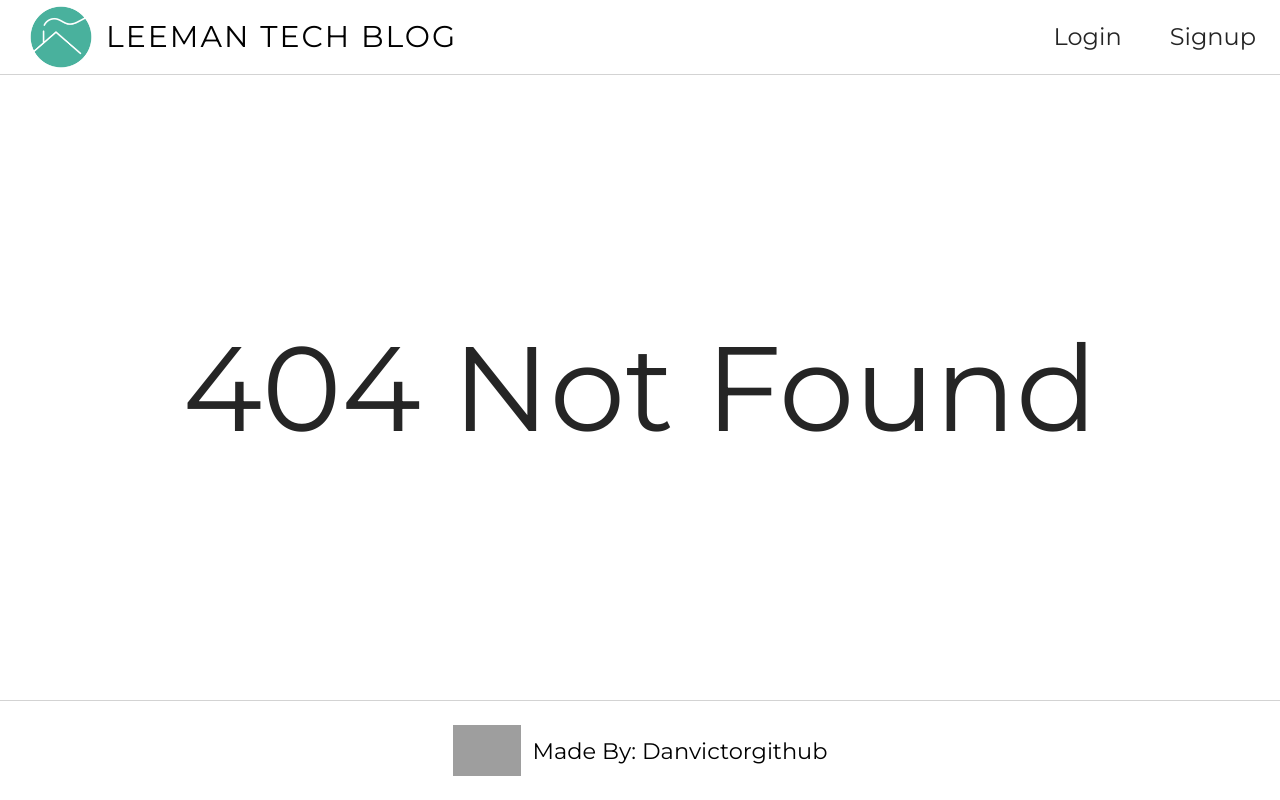
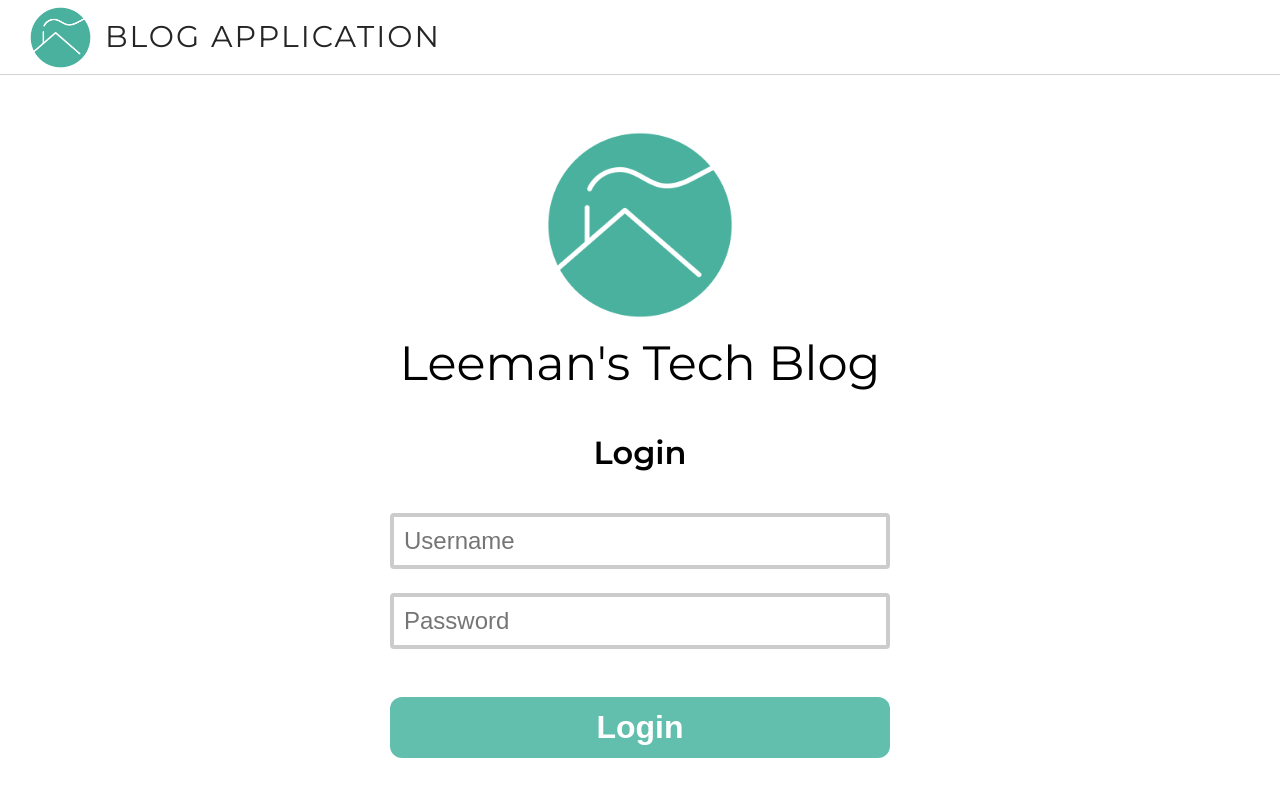
Before and after one commit to Danvictorgithub/Blog-Application, a Vue app: page /login in a window 1280 px wide. Before the commit this address had no page. Built offline with nearby package versions, Linux system fonts and the light colour scheme; grey boxes are pictures that could not be loaded.

Commit message:
Created Login Form

```diff
--- a/package.json
+++ b/package.json
@@ -9,6 +9,7 @@
   },
   "dependencies": {
     "@esbuild/linux-x64": "^0.18.11",
+    "axios": "^1.4.0",
     "pinia": "^2.1.4",
     "vue": "^3.2.45",
     "vue-router": "^4.1.6"
--- a/src/App.vue
+++ b/src/App.vue
@@ -1,13 +1,24 @@
 <script setup>
   import {RouterView} from 'vue-router';
-  import { useAuthenticationStore } from './data/state';
-  import Header from "./components/ui/Header.vue";
-  import Footer from "./components/ui/Footer.vue";
 </script>
 <template>
-  <Header title="Leeman Tech Blog"/>
   <RouterView/>
-  <Footer/>
 </template>
 <style scoped>
 </style>
+<!-- Todo:
+  UI:
+    Create Login Form /
+    Create SignUp Form
+    Create WYSIWYG
+    Create Like Form
+    Create Comment Form
+  API:
+    Implement Authentication
+    Create Index
+    Create Show
+    Create New
+    Create Create
+    Create Edit
+    Create Update
+    Create Delete -->
--- a/src/components/ui/Footer.vue
+++ b/src/components/ui/Footer.vue
@@ -3,7 +3,7 @@
 </script>
 <template>
 	<footer>
-		<img src="../assets/GitHub-Mark.png" alt="Github Logo">
+		<img src="../../assets/GitHub-Mark.png" alt="Github Logo">
 		<h2>Made By: Danvictorgithub</h2>
 	</footer>
 </template>
--- a/src/components/ui/Header.vue
+++ b/src/components/ui/Header.vue
@@ -1,24 +1,26 @@
 <script setup>
 	import {ref} from 'vue';
-	const drawerIcon = '/icons/nav-drawer-icon.png';
+	import { RouterLink } from 'vue-router';
+	const drawerIcon = '../icons/nav-drawer-icon.png';
 	const props = defineProps({
 		title:String,
+		hide:{type:Boolean,default:false},
 	})
 	const menuToggle = ref('false');
 </script>
 <template>
 	<header>
-		<h1><img class="icon" src="/favicon.png">{{title || "Blog Application"}}</h1>
-		<button @click="menuToggle = !menuToggle" class="hideToggle menuDrawer"><img class="drawerIcon" src="./icons/nav-drawer-icon.png" alt="Button"></button>
-		<ul :class="{on:menuToggle}" class="authButtons">
-			<a href=""><li>Login</li></a>
-			<a href=""><li>Signup</li></a>
+		<h1><RouterLink to="/"><img class="icon" src="/favicon.png">{{title || "Blog Application"}}</RouterLink></h1>
+		<button v-if="!hide" @click="menuToggle = !menuToggle" class="hideToggle menuDrawer"><img class="drawerIcon" src="./icons/nav-drawer-icon.png" alt="Button"></button>
+		<ul v-if="!hide" :class="{on:menuToggle}" class="authButtons">
+			<RouterLink to="login">Login</RouterLink>
+			<RouterLink to="signup">Signup</RouterLink>
 		</ul>
 	</header>
 </template>
 <style scoped>
 	.icon {
-		height: 100%;
+		width: 65px;
 	}
 	header {
 		padding-inline: 24px;
@@ -31,7 +33,7 @@
 		border-bottom: 1px solid lightgray;
 		z-index: 1;
 	}
-	header h1 {
+	header h1 a{
 		height:100%;
 		display:flex;
 		align-items:center;
@@ -39,6 +41,8 @@
 		gap:12px;
 		letter-spacing:2px;
 		text-transform:uppercase;
+		text-decoration: none;
+		color:var(--matte-black)
 	}
 	header ul {
 		display:flex;
--- a/src/data/state.js
+++ b/src/data/state.js
@@ -1,6 +1,26 @@
 import { defineStore } from "pinia";
-
-export const useAuthenticationStore = defineStore(
+const useLoading = defineStore(
+    "Loading",
+    {
+        state: () => ({
+            isLoading: false
+        }),
+        actions: {
+            setIsLoading (boolean) {
+                this.isLoading = boolean;
+            }
+        }
+    }
+);
+const useAPI = defineStore(
+    "API",
+    {
+        state: () => ({
+            API: "https://localhost:5454/api/"
+        })
+    }
+);
+const useAuthenticationStore = defineStore(
     "AuthenticationStore",
     {
         state: () => (
@@ -13,4 +33,6 @@ export const useAuthenticationStore = defineStore(
             }
         }
     }
-    );
+);
+
+export { useLoading, useAPI, useAuthenticationStore };
--- a/src/routes/index.js
+++ b/src/routes/index.js
@@ -2,6 +2,7 @@ import {createRouter,createWebHistory} from 'vue-router';
 import HomeView from '../views/Home.vue';
 import Blogpost from '../views/Blogpost.vue';
 import notFound from '../views/404.vue';
+import Login from '../views/Login.vue';
 const routes = [
 	{
 		path:'/',
@@ -9,14 +10,19 @@ const routes = [
 		component: HomeView
 	},
 	{
+		path:'/blogPost',
+		name:'blogPost',
+		component:Blogpost
+	},
+	{
+		path:'/login',
+		name:'login',
+        component:Login
+	},
+	{
 		path:'/:pathMatch(.*)*',
 		name:'404',
 		component:notFound
-	},
-	{
-		path:'/blogPost',
-		name:'blogPost',
-		component:Blogpost
 	},
 ];
 const router = createRouter({
--- a/src/views/Blogpost.vue
+++ b/src/views/Blogpost.vue
@@ -1,7 +1,9 @@
 <script setup>
-
+	import Header from '../components/ui/Header.vue';
+	import Footer from '../components/ui/Footer.vue';
 </script>
 <template>
+	<Header title="Leeman Tech Blog"/>
 	<section class="wrapper-blog container">
 		<div class="blogMetaData">
 			<h2 class="blogAuthor">By: Some User</h2>
@@ -35,6 +37,7 @@
 			</article>
 		</section>
 	</section>
+	<Footer/>
 </template>
 <style scoped>
 .wrapper-blog {
--- a/src/views/Home.vue
+++ b/src/views/Home.vue
@@ -1,16 +1,21 @@
 <script setup>
 	import {ref, onMounted} from 'vue';
-	const isLoaded = ref(false);
+	import {useLoading} from "../data/state";
+	import Header from '../components/ui/Header.vue';
+	import Footer from '../components/ui/Footer.vue';
+	const loadingState = useLoading();
+
 	onMounted(()=> {
 		document.onreadystatechange = () => {
 			if(document.readyState == "complete") {
-				isLoaded.value = true;
+				loadingState.setIsLoading(true);
 			}
 		}
 	});
 </script>
 <template>
-	<div class="loading" v-if="!isLoaded"><img class="rotate" src="/favicon.png" alt="logo"></div>
+	<Header title="Leeman Tech Blog"/>
+	<div class="loading" v-if="!loadingState.isLoading"><img class="rotate" src="/favicon.png" alt="logo"></div>
 	<section class="wrapper container" v-else>
 		<div class="homeHero">
 			<div class="gradient">
@@ -37,6 +42,7 @@
 			</div>
 		</main>
 	</section>
+	<Footer/>
 </template>
 <style scoped>
 	.homeHero {
--- /dev/null
+++ b/src/views/Login.vue
@@ -0,0 +1,111 @@
+<script setup>
+    import { ref } from 'vue';
+    import axios from 'axios';
+    import Header from '../components/ui/Header.vue';
+    import * as states from "../data/state";
+    const usernameInput = ref("");
+    const passwordInput = ref("");
+    const APIStore = states.useAPI();
+    function onSubmit() {
+        axios.get("");
+    }
+</script>
+<template>
+    <Header name="Leeman's Tech Blog" :hide="true"></Header>
+    <section class="wrapper container">
+        <div class="login-container">
+
+            <form @submit.prevent="onSubmit" class="login-form">
+                <img class="logo" src="/favicon.png">
+                <h1 class="form-title-main" >Leeman's Tech Blog</h1>
+                <h2 class="form-title" >Login</h2>
+                <div class="form-group">
+                    <!-- <label for="username">Username</label> -->
+                    <input v-model="usernameInput" type="text" class="form-control" id="username" placeholder="Username">
+                </div>
+                <div class="form-group">
+                    <!-- <label for="password">Password</label> -->
+                    <input v-model="passwordInput" type="password" class="form-control" id="password" placeholder="Password">
+                </div>
+                <button type="submit" class="submitBtn">Login</button>
+            </form>
+        </div>
+    </section>
+</template>
+<style>
+    .login-container {
+        display: flex;
+        flex-direction: column;
+        align-items: center;
+        justify-content: center;
+        height: calc(100svh-100px);
+        padding: 0 24px;
+    }
+    .login-form {
+        flex: 1 0 0;
+        width:100%;
+        display: flex;
+        justify-content: center;
+        align-items: center;
+        flex-direction: column;
+        padding-top: 50px;
+    }
+    .form-group{
+        display: flex;
+        justify-content: center;
+        align-items: center;
+        flex-direction: column;
+        /* max-width: 400px; */
+        /* flex: 1 1 0; */
+        width: 100%;
+        margin-bottom: 24px;
+    }
+    .form-group input {
+        font-size:1.5rem;
+        max-width: 500px;
+        width: 100%;
+        padding: 10px;
+        border: 4px solid #ccc;
+        border-radius: 4px;
+        outline: red;
+        /* margin-bottom: 10px; */
+    }
+    .form-group input:focus{
+        border: 4px solid var(--main-color);
+    }
+    .logo {
+        height: 200px;
+        width: 200px;
+    }
+    .form-title-main {
+        font-size: 3rem;
+        text-align: center;
+        margin-bottom: 25px;
+    }
+    .form-title {
+        font-size: 2rem;
+        font-weight: 600;
+        margin-bottom: 35px;
+    }
+    .submitBtn {
+        font-size: 2rem;
+        font-weight: 600;
+        padding: 10px 20px;
+        border: 2px solid transparent;
+        border-radius: 12px;
+        background-color: var(--main-color);
+        color:white;
+        max-width: 500px;
+        width: 100%;
+        margin-top: 24px;
+        margin-bottom: 24px;
+    }
+    .submitBtn:hover {
+        background-color: #90ee90;
+    }
+    .submitBtn:active {
+        border:2px solid var(--main-color);
+        background-color: white;
+        color:var(--matte-black);
+    }
+</style>
```
Also changed, not shown: src/views/Signup.Vue (added), 1 other file (tests, documents, lock files or other folders).
